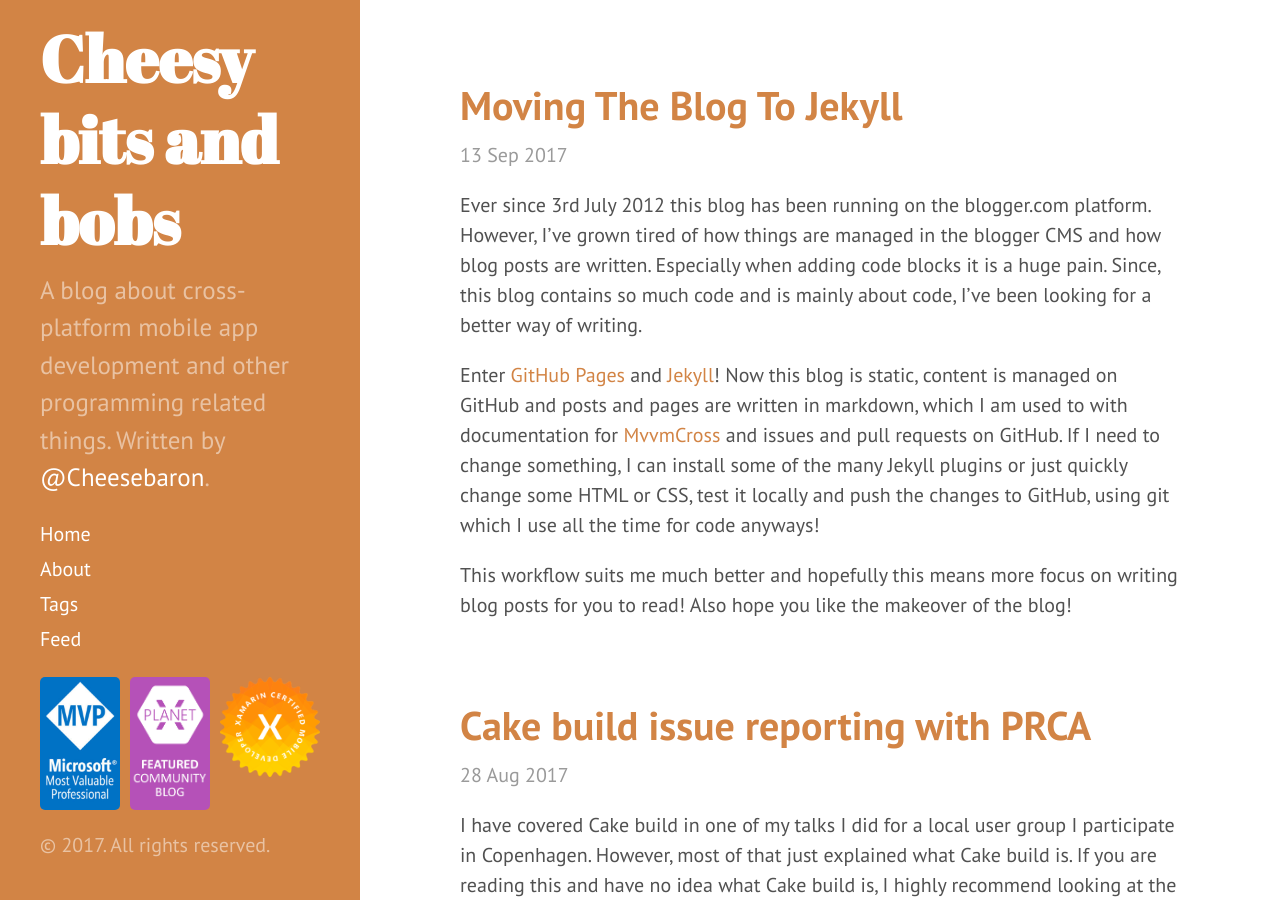
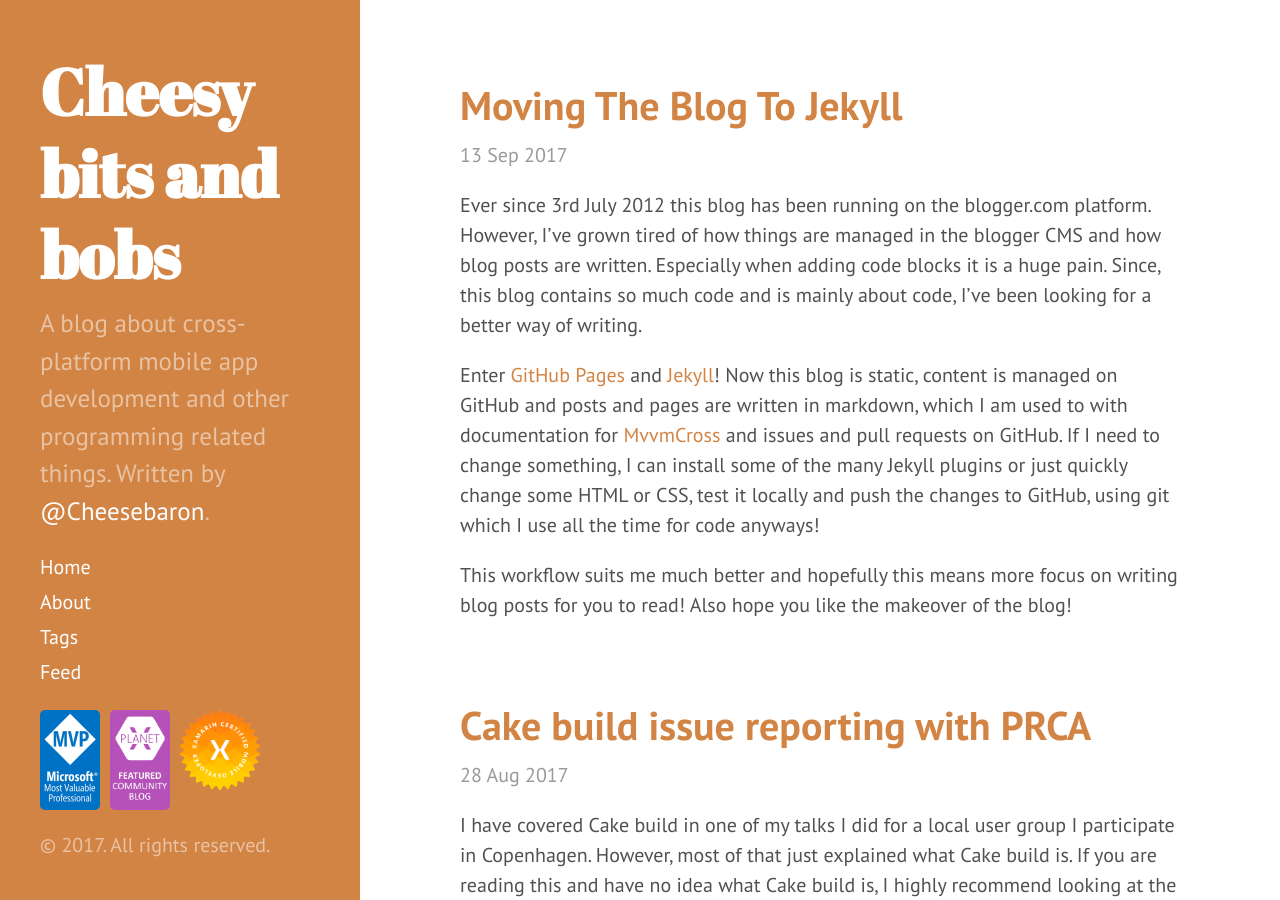
Before and after one commit to Cheesebaron/cheesebaron.github.io, a Jekyll site: the page built from index.html, in a window 1280 px wide and 900 px high. Built offline with Jekyll 4.4.1, drawn with Linux system fonts in a browser that asks for light colours; nearby versions of some CDN libraries; the list of posts is cut into pages by our own code.

Commit message:
Make icons in sidebar a bit smaller

```diff
--- a/_includes/sidebar.html
+++ b/_includes/sidebar.html
@@ -32,17 +32,17 @@
     <div style="clear:both; margin:0 auto;">
       <div style="float:left; margin-right:10px;">
         <a href="https://mvp.microsoft.com/en-us/mvp/Tomasz%20%20Cielecki-5002473">
-          <img src="{{ site.url }}/public/images/mvp-small.png" width="80px" alt="Microsoft MVP"></img>
+          <img src="{{ site.url }}/public/images/mvp-small.png" width="60px" alt="Microsoft MVP"></img>
         </a>
       </div>
       <div style="float:left; margin-right:10px;">
         <a href="https://planetxamarin.com">
-          <img src="{{ site.url }}/public/images/planet-xamarin-portrait.png" width="80px" alt="Planet Xamarin Featured Blog"></img>
+          <img src="{{ site.url }}/public/images/planet-xamarin-portrait.png" width="60px" alt="Planet Xamarin Featured Blog"></img>
         </a>
       </div>
       <div style="float:left;">
         <a href="https://university.xamarin.com/certification?q=tomasz@ostebaronen.dk#verify">
-          <img src="{{ site.url }}/public/images/xamarin-certified-developer.png" width="100px" alt="Xamarin Certified Mobile Developer"></img>
+          <img src="{{ site.url }}/public/images/xamarin-certified-developer.png" width="80px" alt="Xamarin Certified Mobile Developer"></img>
         </a>
       </div>
     </div>
```
